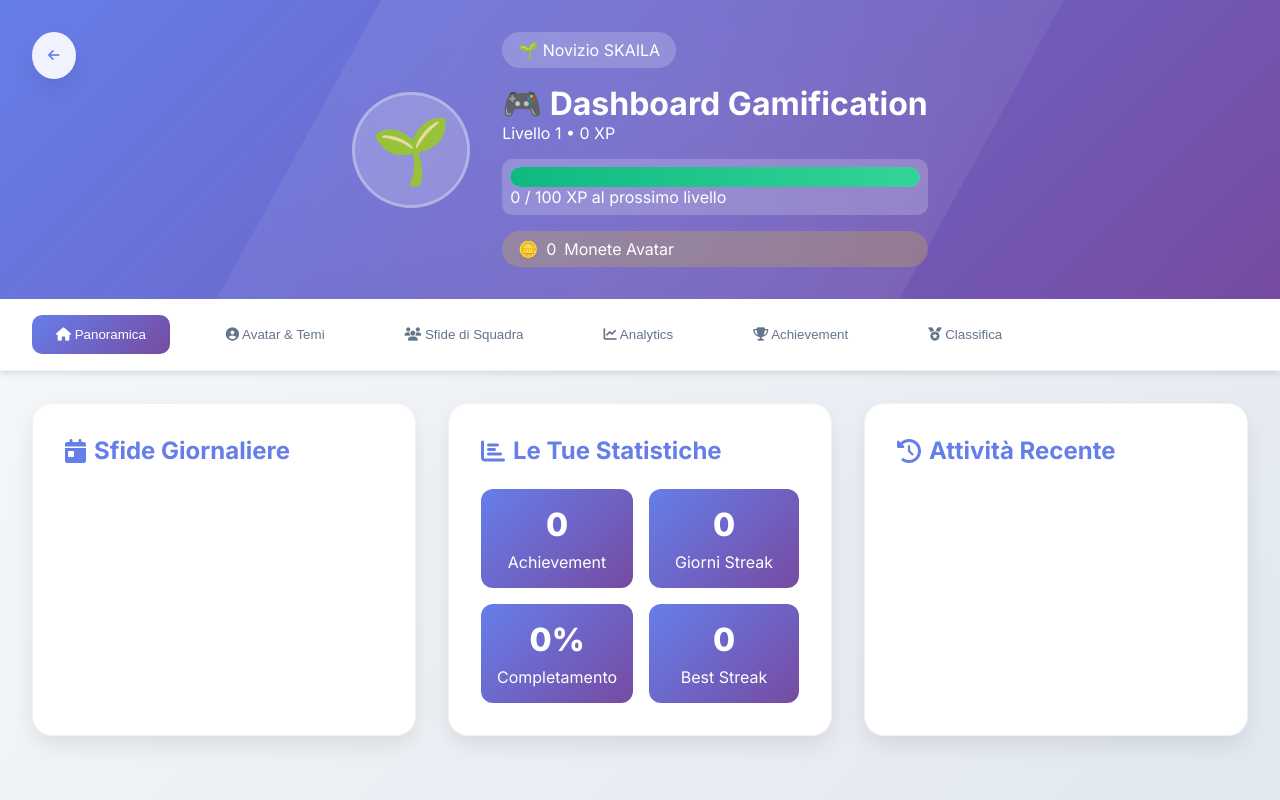
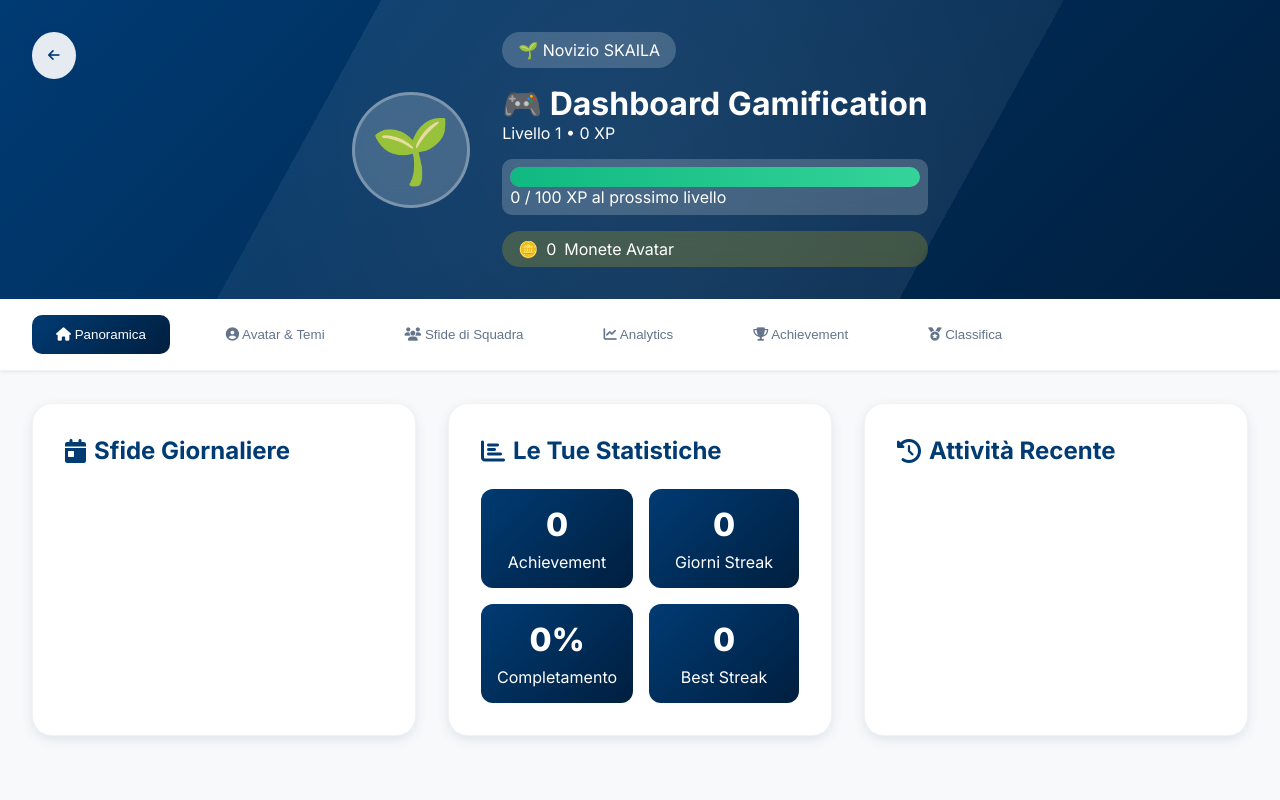
Before and after one commit to djsoulspotti-ops/Skajla, a Flask app: page /gamification in a window 1280 px wide. Run offline with Flask 3, Linux system fonts and the light colour scheme; the visitor is signed in with stand-in values (Sample User, id 1).

Commit message:
Add dynamic display of recent user activities and update UI colors
Integrate recent activities (achievements, quizzes, messages) into the student dashboard by modifying `routes/dashboard_routes.py` and `templates/dashboard_student.html`. Update UI colors and styles across `templates/gamification_dashboard.html` and `templates/dashboard_studente.html` to a white and blue theme.

Replit-Commit-Author: Agent
Replit-Commit-Session-Id: 1e1da9da-73c0-4b85-8375-d54c0e5aa000
Replit-Commit-Checkpoint-Type: intermediate_checkpoint
Replit-Commit-Screenshot-Url: https://storage.googleapis.com/screenshot-production-us-central1/e66c4a06-a7bb-4df3-8b1d-19060554ebd1/1e1da9da-73c0-4b85-8375-d54c0e5aa000/FiS48A9

```diff
--- a/templates/gamification_dashboard.html
+++ b/templates/gamification_dashboard.html
@@ -10,21 +10,21 @@
     <script src="https://cdn.jsdelivr.net/npm/chart.js"></script>
     <style>
         :root {
-            --primary: #667eea;
-            --secondary: #764ba2;
-            --accent: #f093fb;
+            --primary: #003B73;
+            --secondary: #001F3F;
+            --accent: #D4AF37;
             --success: #10b981;
             --warning: #f59e0b;
             --error: #ef4444;
-            --dark: #0f172a;
-            --light: #f8fafc;
-            --text: #1e293b;
+            --dark: #1E293B;
+            --light: #F8F9FA;
+            --text: #1E293B;
             --text-light: #64748b;
-            --gradient-primary: linear-gradient(135deg, #667eea 0%, #764ba2 100%);
-            --gradient-accent: linear-gradient(135deg, #f093fb 0%, #f5576c 100%);
-            --shadow-light: 0 4px 6px -1px rgba(0, 0, 0, 0.1);
-            --shadow-medium: 0 10px 25px -3px rgba(0, 0, 0, 0.1);
-            --shadow-heavy: 0 25px 50px -12px rgba(0, 0, 0, 0.25);
+            --gradient-primary: linear-gradient(135deg, #003B73 0%, #001F3F 100%);
+            --gradient-accent: linear-gradient(135deg, #D4AF37 0%, #F59E0B 100%);
+            --shadow-light: 0 1px 3px rgba(0, 0, 0, 0.08);
+            --shadow-medium: 0 4px 12px rgba(0, 59, 115, 0.1);
+            --shadow-heavy: 0 8px 24px rgba(0, 59, 115, 0.15);
         }
 
         * {
@@ -35,7 +35,7 @@
 
         body {
             font-family: 'Inter', -apple-system, BlinkMacSystemFont, 'Segoe UI', Roboto, sans-serif;
-            background: linear-gradient(135deg, #f8fafc 0%, #e2e8f0 100%);
+            background: #F8F9FA;
             min-height: 100vh;
             color: var(--text);
         }
@@ -244,7 +244,7 @@
 
         .avatar-option.selected {
             border-color: var(--primary);
-            background: linear-gradient(135deg, #dbeafe, #bfdbfe);
+            background: linear-gradient(135deg, #E3F2FD, #BBDEFB);
             transform: scale(1.05);
         }
 
@@ -1148,8 +1148,8 @@
                     datasets: [{
                         label: 'XP Guadagnati',
                         data: dailyData.map(d => d.xp_earned),
-                        borderColor: '#667eea',
-                        backgroundColor: 'rgba(102, 126, 234, 0.1)',
+                        borderColor: '#003B73',
+                        backgroundColor: 'rgba(0, 59, 115, 0.1)',
                         tension: 0.4,
                         fill: true
                     }]
@@ -1187,10 +1187,10 @@
                             summary.total_help_given || 0
                         ],
                         backgroundColor: [
-                            '#667eea',
-                            '#f093fb',
+                            '#003B73',
+                            '#D4AF37',
                             '#10b981',
-                            '#f59e0b'
+                            '#F59E0B'
                         ]
                     }]
                 },
@@ -1239,7 +1239,7 @@
                     datasets: [{
                         label: 'Accessi',
                         data: data,
-                        backgroundColor: '#f093fb',
+                        backgroundColor: '#D4AF37',
                         borderRadius: 4
                     }]
                 },
```
Also changed, not shown: routes/dashboard_routes.py (+53 -1 lines), templates/dashboard_studente.html (+28 -23 lines), 1 other file.
